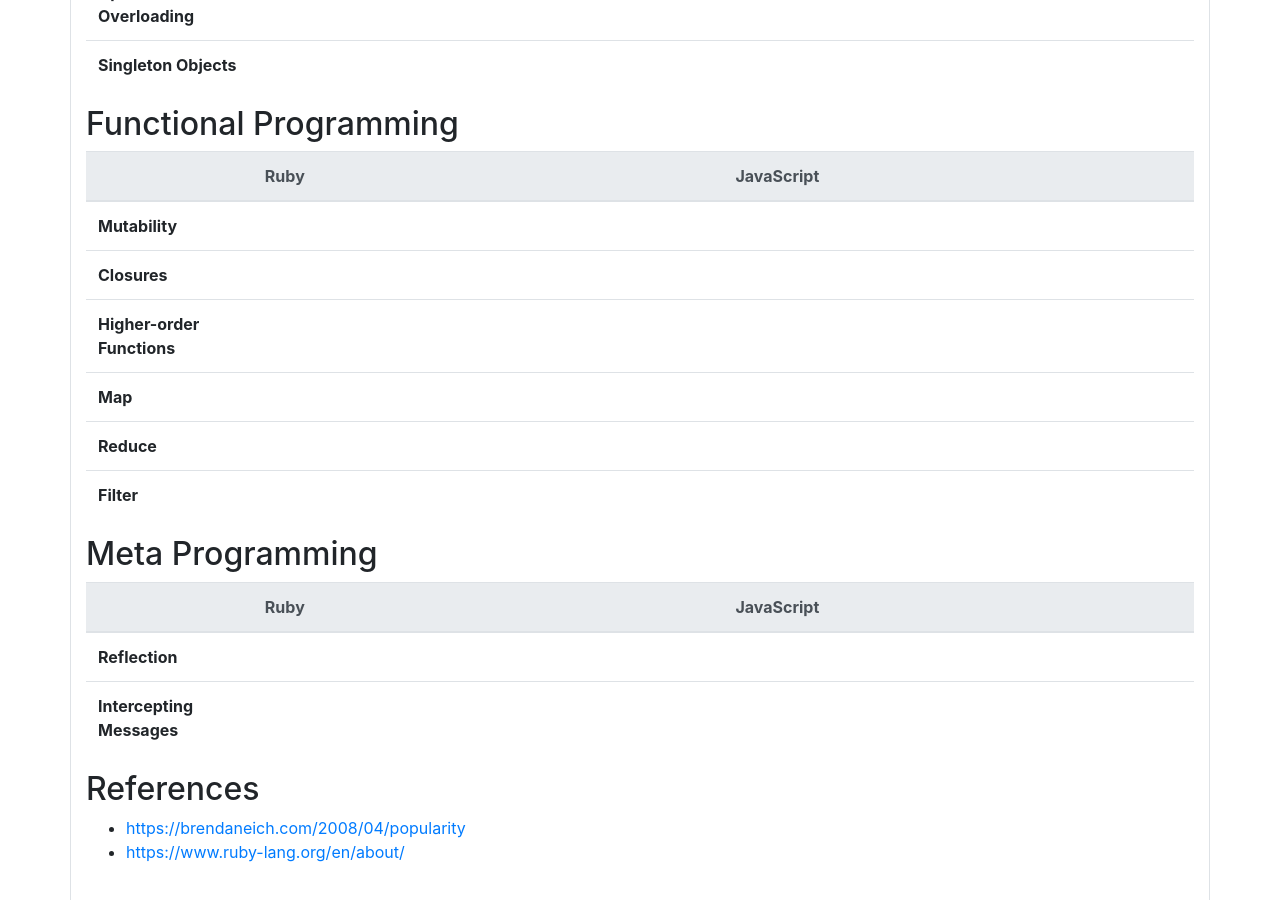
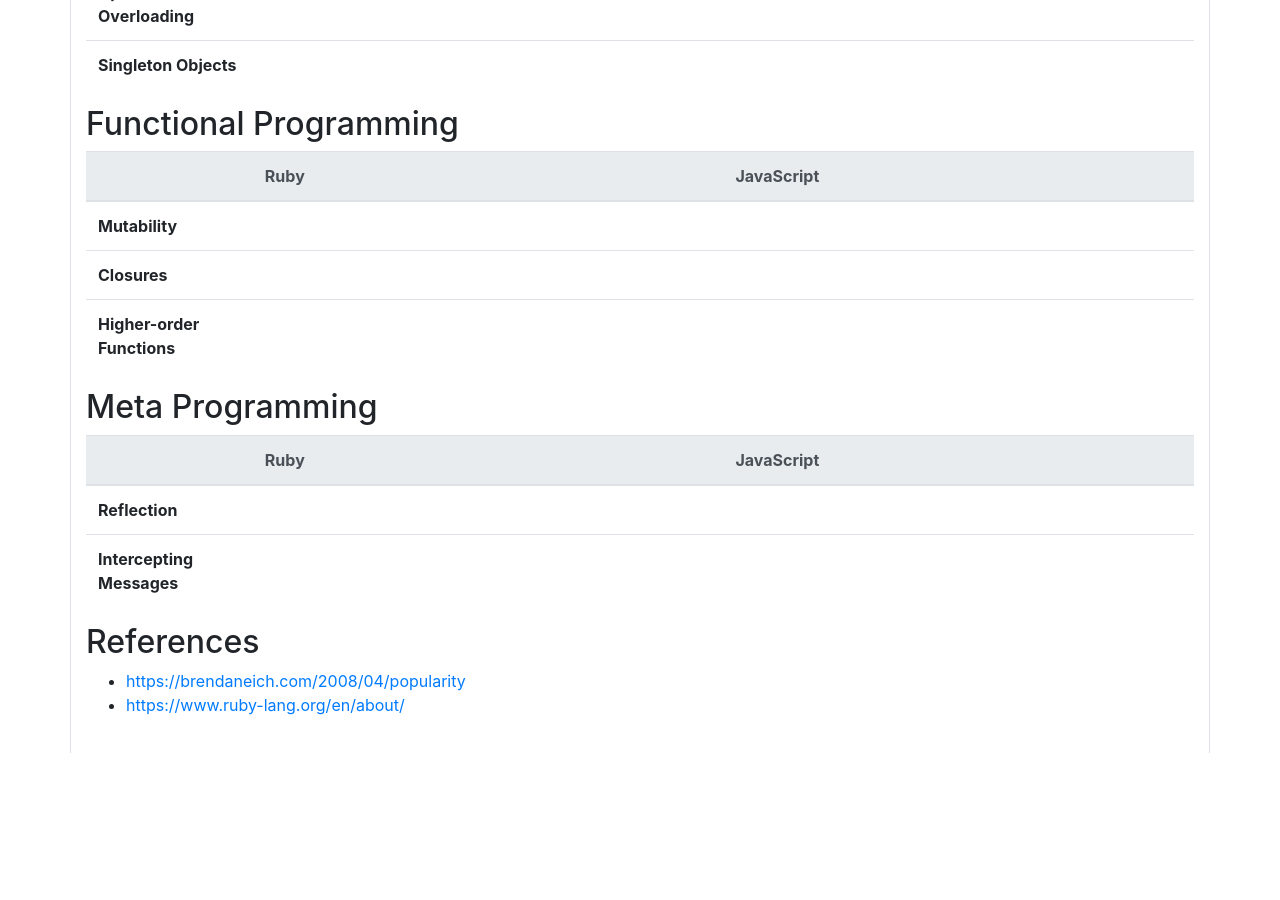
Before and after one commit to delonnewman/ruby-and-javascript, a Jekyll site: the page built from index.html, in a window 1280 px wide and 900 px high, scrolled down 11286 px. Built offline with Jekyll 4.4.1, drawn with Linux system fonts in a browser that asks for light colours; after the commit the page ends 12039 px from its top, so only the background shows below that.

Commit message:
Update index.html

```diff
--- a/index.html
+++ b/index.html
@@ -727,21 +727,6 @@ layout: default
       <td></td>
       <td></td>
     </tr>
-    <tr>
-      <th scope="row">Map</th>
-      <td></td>
-      <td></td>
-    </tr>
-    <tr>
-      <th scope="row">Reduce</th>
-      <td></td>
-      <td></td>
-    </tr>
-    <tr>
-      <th scope="row">Filter</th>
-      <td></td>
-      <td></td>
-    </tr>
   </tbody>
 </table>
 
```
